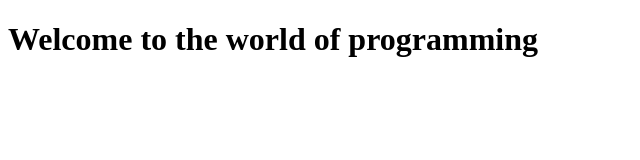
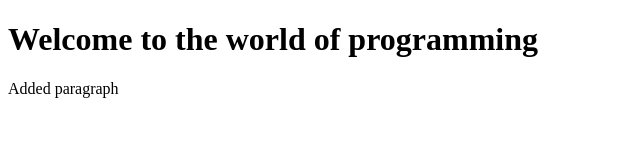
Before and after one commit to zeeshanchana95/git-prac, a plain HTML site: page index.html in a window 1280 px wide. Shown: the whole page, without its empty margins (0-640 px from the left). Drawn offline with Linux system fonts and the light colour scheme.

Commit message:
Update index.html

```diff
--- a/index.html
+++ b/index.html
@@ -11,6 +11,8 @@
 <body>
     <div>
         <h1>Welcome to the world of programming</h1>
+
+        <p> Added paragraph </p>
     </div>
 </body>
 </html>
```
